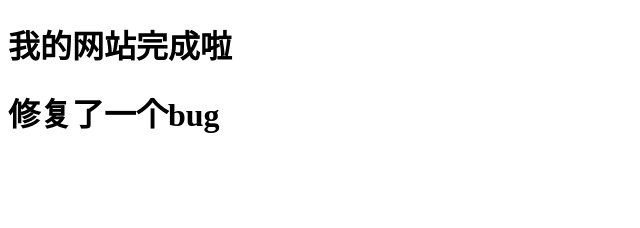
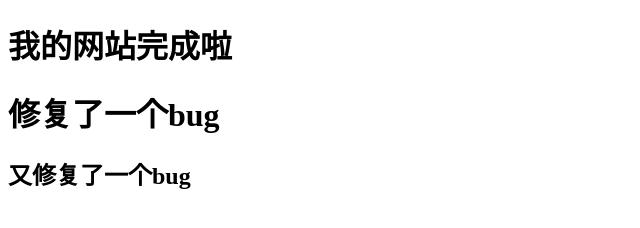
Before and after one commit to qdsqds/git-demo, a plain HTML site: page index.html in a window 1280 px wide. Shown: the whole page, without its empty margins (0-640 px from the left). Drawn offline with Linux system fonts and the light colour scheme.

Commit message:
又修复了一个bug

```diff
--- a/index.html
+++ b/index.html
@@ -9,5 +9,7 @@
      <h1>我的网站完成啦</h1>
 
      <h1>修复了一个bug</h1>
+
+     <h2>又修复了一个bug</h2>
 </body>
 </html>
```
